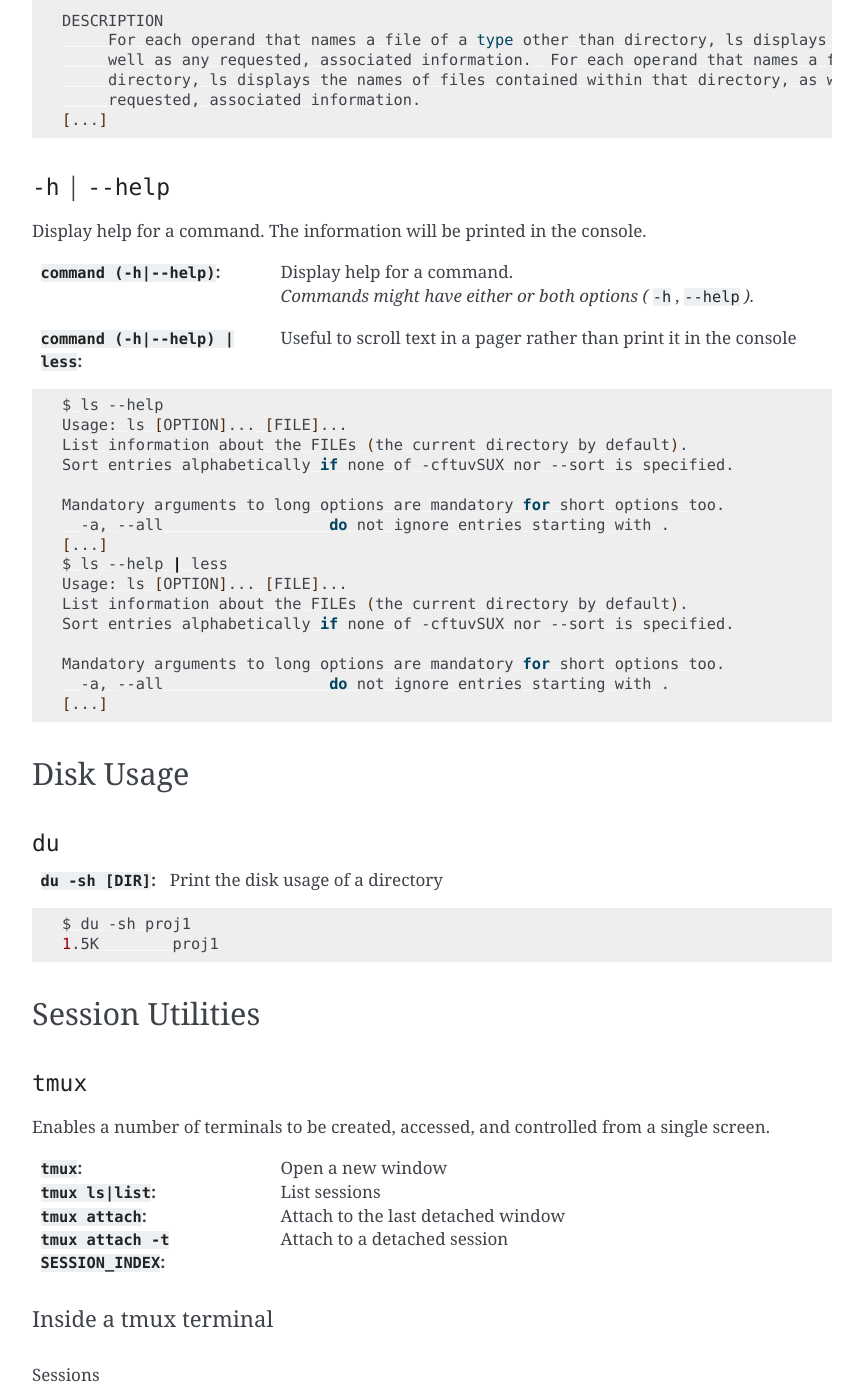
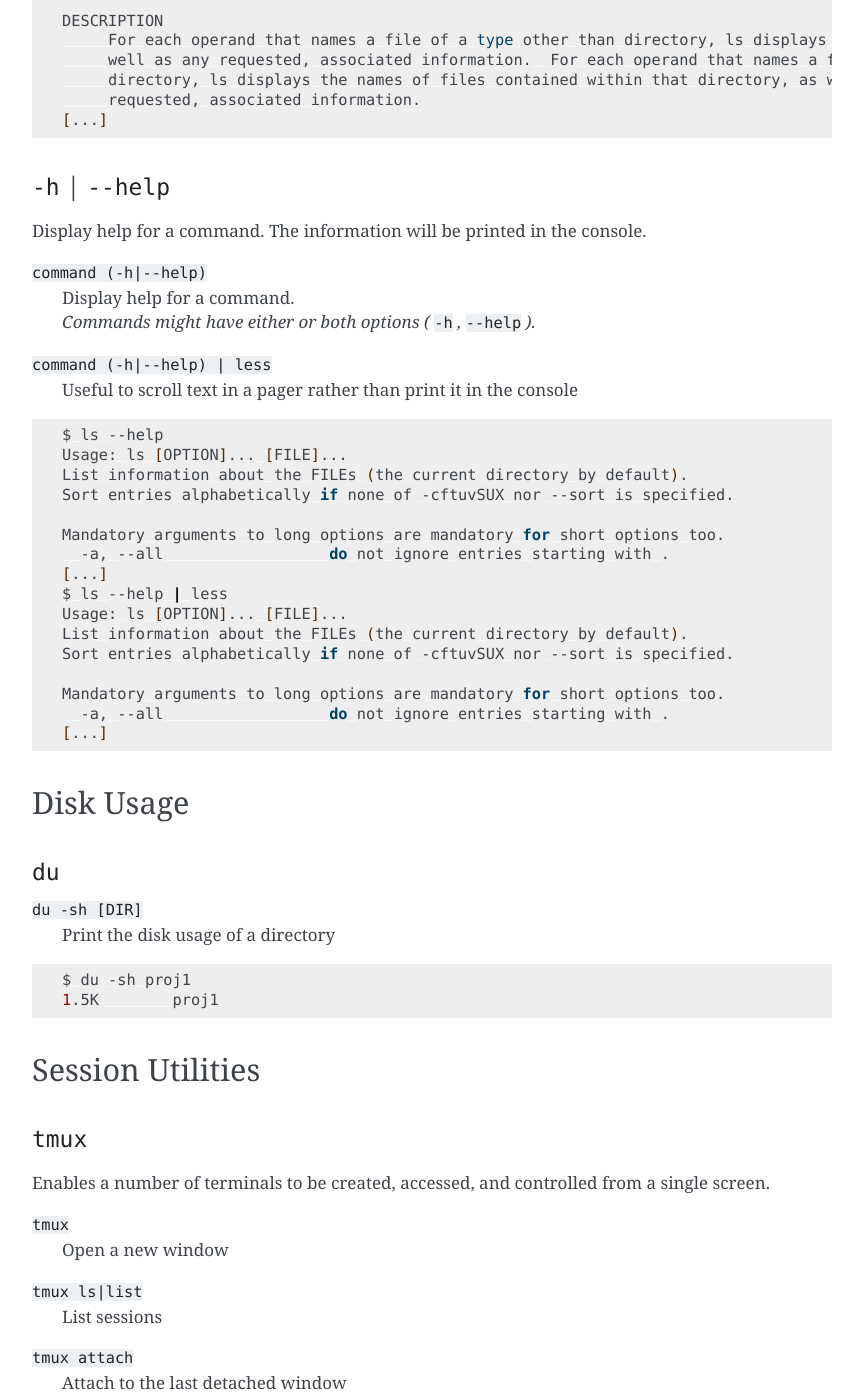
Before and after one commit to satyaog/cli-cheatsheet, a Sphinx documentation site: the page built from docs/source/index.rst, in a window 1280 px wide and 1400 px high, scrolled down 3909 px. Shown: the whole window, without its empty margins (168-1031 px from the left). Built offline with Sphinx 7.4.7, drawn with Linux system fonts in a browser that asks for light colours.

```diff
--- a/docs/source/index.rst
+++ b/docs/source/index.rst
@@ -244,11 +244,12 @@ entry.
 
 Display help for a command. The information will be printed in the console.
 
-:``command (-h|--help)``:        | Display help for a command.
-                                 | `Commands might have either or both options
-                                    (` ``-h`` `,` ``--help`` `).`
-:``command (-h|--help) | less``: Useful to scroll text in a pager rather than
-                                 print it in the console
+``command (-h|--help)``
+   | Display help for a command.
+   | `Commands might have either or both options
+      (` ``-h`` `,` ``--help`` `).`
+``command (-h|--help) | less``
+   Useful to scroll text in a pager rather than print it in the console
 
 .. code-block:: bash
 
@@ -276,7 +277,8 @@ Disk Usage
 ``du``
 ======
 
-:``du -sh [DIR]``: Print the disk usage of a directory
+``du -sh [DIR]``
+   Print the disk usage of a directory
 
 .. code-block:: bash
 
@@ -293,10 +295,14 @@ Session Utilities
 Enables a number of terminals to be created, accessed, and controlled from a
 single screen.
 
-:``tmux``:           Open a new window
-:``tmux ls|list``:   List sessions
-:``tmux attach``:    Attach to the last detached window
-:``tmux attach -t SESSION_INDEX``: Attach to a detached session
+``tmux``
+   Open a new window
+``tmux ls|list``
+   List sessions
+``tmux attach``
+   Attach to the last detached window
+``tmux attach -t SESSION_INDEX``
+   Attach to a detached session
 
 Inside a tmux terminal
 ----------------------
@@ -325,23 +331,26 @@ Panes
 ``nohup``
 =========
 
-:``nohup COMMAND &``: Run a command that will NOt HangUP when the terminal
-                      closes
+``nohup COMMAND &``
+   Run a command that will NOt HangUP when the terminal closes
 
 Ctrl+C
 ======
 
-:``Ctrl+C``: Interrupt the current command
+``Ctrl+C``
+   Interrupt the current command
 
 Ctrl+Z
 ======
 
-:``Ctrl+Z``: Stop (pause) and background the current command
+``Ctrl+Z``
+   Stop (pause) and background the current command
 
 ``jobs``
 ========
 
-:``jobs``: List the background jobs
+``jobs``
+   List the background jobs
 
 .. code-block:: bash
 
@@ -352,17 +361,20 @@ Ctrl+Z
 ``fg``
 ======
 
-:``fg``: Resume the job that's next in the queue
+``fg``
+   Resume the job that's next in the queue
 
 ``bg``
 ======
 
-:``bg``: Push the next job in the queue into the background
+``bg``
+   Push the next job in the queue into the background
 
 ``ps``
 ======
 
-:``ps -fju $USER --forest``: Display the user's process tree
+``ps -fju $USER --forest``
+   Display the user's process tree
 
 .. code-block:: bash
 
@@ -374,9 +386,12 @@ Ctrl+Z
 ``kill``
 ========
 
-:``kill %JOB_INDEX``: Kill a job using the job's index
-:``kill PID``: Kill a process using the process's id
-:``kill -- -PGID``: Kill all process belonging to the process group id
+``kill %JOB_INDEX``
+   Kill a job using the job's index
+``kill PID``
+   Kill a process using the process's id
+``kill -- -PGID``
+   Kill all process belonging to the process group id
 
 .. code-block:: bash
 
@@ -390,13 +405,14 @@ Network Utilities
 ``rsync``
 =========
 
-:``rsync -arLv SRC [SRC ...] DEST``: Recursively copy from source to
-                                     destination, locally or remotely
+``rsync -arLv SRC [SRC ...] DEST``
+   Recursively copy from source to destination, locally or remotely
 
 Additional Options
 ------------------
 
---partial            Keep partially transferred files
+--partial
+   Keep partially transferred files
 --relative
    Copy "implied directories" as well as the last part of ``SRC``. Ex.:
    **foo/bar/** in:
@@ -424,19 +440,20 @@ Archiving
 ``tar``
 =======
 
-:``tar -cvf TAR_NAME.tar DIR...``:     Create a .tar archive with the content of
-                                       directories
-:``tar -czvf TAR_NAME.tar.gz DIR...``: Create a .tar archive and compress it
-                                       using gzip
-:``tar -xf TAR_NAME.tar -C DIR``:      Extract a .tar archive into a directory
-:``tar -xzf TAR_NAME.tar.gz -C DIR``:  Extract a .tar archive compressed with
-                                       gzip into a directory
+``tar -cvf TAR_NAME.tar DIR...``
+   Create a .tar archive with the content of directories
+``tar -czvf TAR_NAME.tar.gz DIR...``
+   Create a .tar archive and compress it using gzip
+``tar -xf TAR_NAME.tar -C DIR``
+   Extract a .tar archive into a directory
+``tar -xzf TAR_NAME.tar.gz -C DIR``
+   Extract a .tar archive compressed with gzip into a directory
 
 Additional Options
 ------------------
 
--r             Append files to the .tar archive. This replaces ``-c``.
---sort=name    Sort the directory entries on name.
+-r           Append files to the .tar archive. This replaces ``-c``.
+--sort=name  Sort the directory entries on name.
 
 **********
 Executable
@@ -445,10 +462,11 @@ Executable
 ``chmod`` (execute bit)
 ============================
 
-:``chmod +x script.sh``: Add the execute mode bit to a script file so it can be
-                         executed
+``chmod +x script.sh``
+   Add the execute mode bit to a script file so it can be executed
 
 Execute Script
 ==============
 
-:``./script.sh``: Execute a script
+``./script.sh``
+   Execute a script
```
